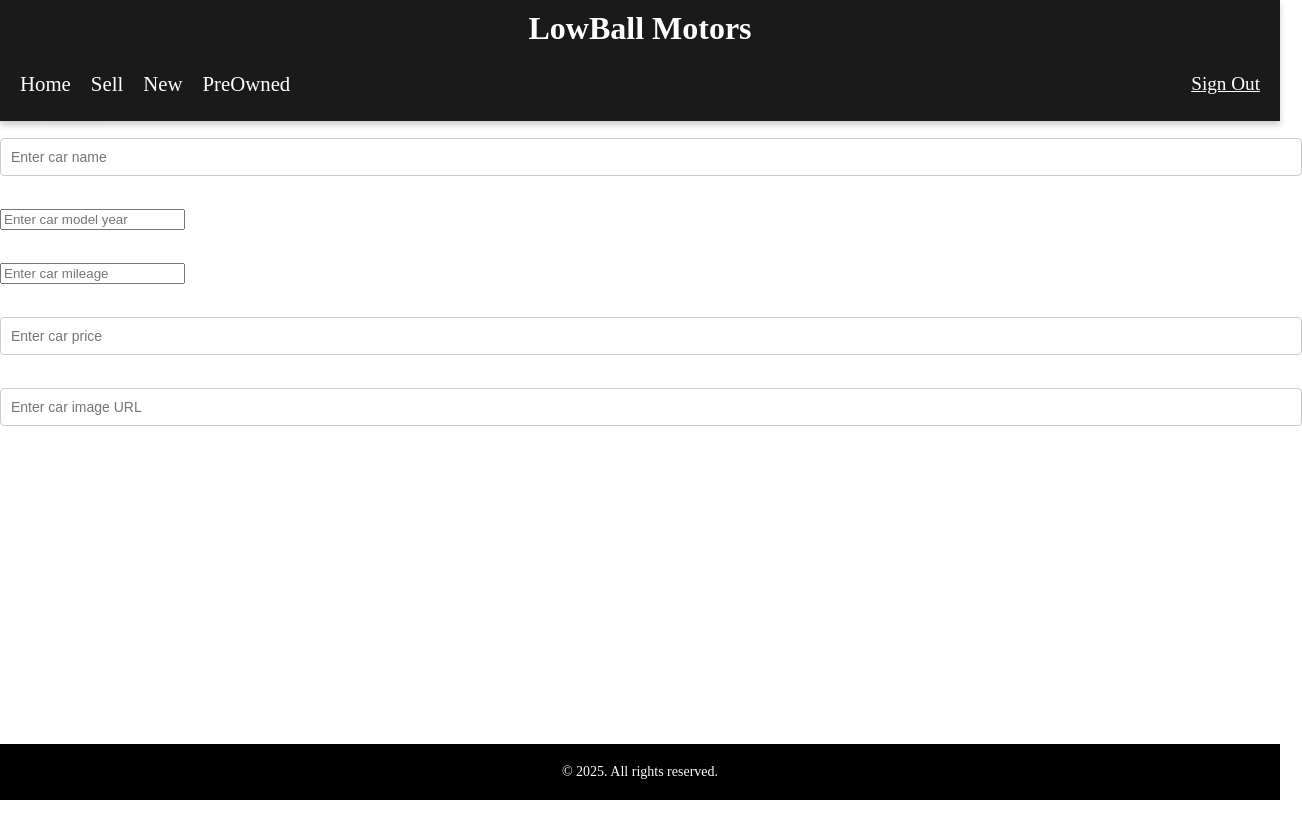
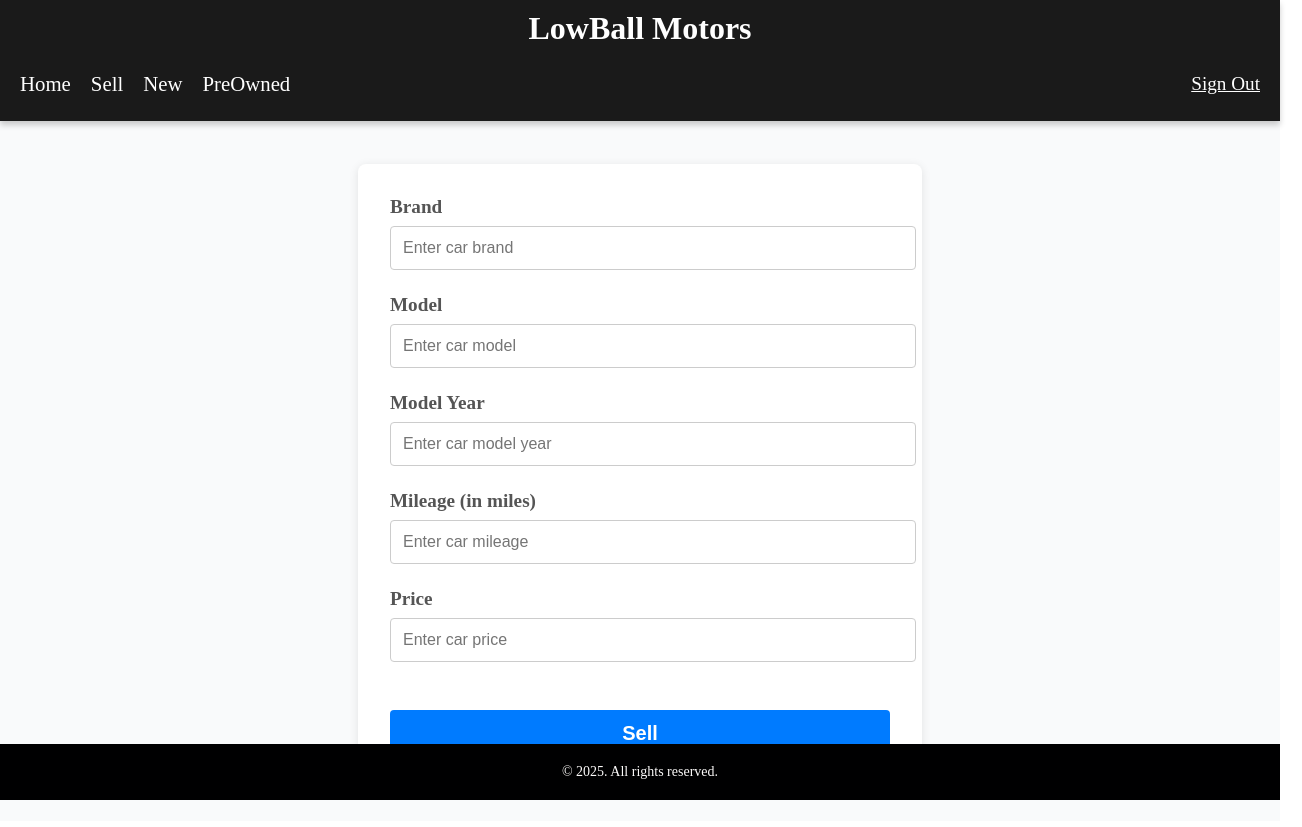
Before and after one commit to Anshul1555/LowBall-Motors, a React (Vite) app in the folder client/: page /sell in a window 1280 px wide. Shown: the whole page, 1302 px wide, since content can reach past the window. Built offline with nearby package versions, Linux system fonts and the light colour scheme.

Commit message:
Fix for sell page

```diff
--- a/client/src/components/Header.tsx
+++ b/client/src/components/Header.tsx
@@ -16,7 +16,7 @@ function Header() {
         <div className="header-bottom">
           <nav className="header-menu">
             <ul className="menu-links">
-              <li><Link to="/">Home</Link></li>
+              <li><Link to="/home">Home</Link></li>
               <li><Link to="/sell">Sell</Link></li>
               <li><Link to="/new">New</Link></li>
               <li><Link to="/coming">PreOwned</Link></li>
--- /dev/null
+++ b/client/src/css/Sell.css
@@ -0,0 +1,93 @@
+/* Ensuring the page content remains between the Header and Footer */
+.main-content {
+    display: flex;
+    flex-direction: column;
+    min-height: 100vh; /* Ensures full viewport coverage */
+}
+
+/* Container for the Sell Page */
+.sell-container {
+    padding: 2rem 3rem;
+    background-color: #f9fafb;
+    min-height: calc(100vh - 10px - 60px); /* Adjusted based on header/footer height */
+    display: flex;
+    flex-direction: column;
+    align-items: center;
+    justify-content: center;
+    margin: 0 auto;
+    flex-grow: 1;
+}
+
+/* Header styling */
+.sell-header {
+    text-align: center;
+    margin-bottom: 2rem;
+}
+
+.sell-header h2 {
+    font-size: 2.5rem;
+    font-weight: bold;
+    color: #000;
+}
+
+/* Form Container */
+.form-container {
+    background-color: #fff;
+    padding: 2rem;
+    border-radius: 8px;
+    box-shadow: 0 2px 10px rgba(0, 0, 0, 0.1);
+    width: 100%;
+    max-width: 500px;
+    display: flex;
+    flex-direction: column;
+}
+
+/* Input Fields */
+.form-container .mb-4 {
+    margin-bottom: 1.5rem;
+}
+
+.form-container label {
+    display: block;
+    font-size: 1.2rem;
+    font-weight: bold;
+    margin-bottom: 0.5rem;
+    color: #555;
+}
+
+.form-container input {
+    width: 100%;
+    padding: 0.75rem;
+    border: 1px solid #ccc;
+    border-radius: 4px;
+    font-size: 1rem;
+    transition: all 0.3s ease;
+}
+
+.form-container input:focus {
+    border-color: #007bff;
+    outline: none;
+    box-shadow: 0 0 5px rgba(0, 123, 255, 0.5);
+}
+
+/* Submit Button */
+.btn-sell {
+    padding: 0.75rem 1.5rem;
+    background-color: #007bff;
+    color: white;
+    font-size: 1.25rem;
+    font-weight: bold;
+    border: none;
+    border-radius: 4px;
+    margin-top: 1.5rem;
+    cursor: pointer;
+    transition: background-color 0.3s ease;
+}
+
+.btn-sell:hover {
+    background-color: #0056b3;
+}
+
+.btn-sell:active {
+    background-color: #004085;
+}
--- a/client/src/main.tsx
+++ b/client/src/main.tsx
@@ -27,7 +27,7 @@ const router = createBrowserRouter([
       },
       {
         path: '/sell',
-        element: <Sell /> // Example for sell page
+        element: <Sell />
       },
       {
         path: '/new',
--- a/client/src/pages/Home.tsx
+++ b/client/src/pages/Home.tsx
@@ -8,14 +8,10 @@ const Home: React.FC = () => {
   const [error, setError] = useState<string | null>(null);
 
   useEffect(() => {
-    // Fetch car data from API (with authorization token if available)
+    // Fetch car data from API
     const fetchCars = async () => {
-      const token = localStorage.getItem('token'); // Get token from localStorage
-
       try {
-        const response = await axios.get('http://localhost:3001/api/cars', {
-          headers: token ? { Authorization: `Bearer ${token}` } : {}, // Pass token if available
-        });
+        const response = await axios.get('http://localhost:3001/api/cars');
         console.log('Fetched cars:', response.data); // Log the fetched data
         setCars(response.data); // Set the fetched car data to state
         setLoading(false); // Stop the loading spinner
--- a/client/src/pages/Login.tsx
+++ b/client/src/pages/Login.tsx
@@ -30,7 +30,7 @@ function Login() {
       console.log('Login successful');
 
       // After successful login, navigate to /home
-      navigate('/home');
+      navigate('/Home');
     } catch (err) {
       console.error('Failed to login', err);
       alert('Login failed. Please check your credentials.');
--- a/client/src/pages/Sell.tsx
+++ b/client/src/pages/Sell.tsx
@@ -1,16 +1,16 @@
 import React, { useState } from 'react';
-import { Button } from '../components/ui/Button';
+import '../css/Sell.css';
 
-function Sell({ onSubmit }) {
+function Sell() {
   const [carDetails, setCarDetails] = useState({
-    name: '',
+    brand: '',
+    model: '',
     year: '',
     mileage: '',
     price: '',
-    image: '', // Added field for car image
   });
 
-  const handleInputChange = (e) => {
+  const handleInputChange = (e: React.ChangeEvent<HTMLInputElement>) => {
     const { name, value } = e.target;
     setCarDetails((prevDetails) => ({
       ...prevDetails,
@@ -18,93 +18,132 @@ function Sell({ onSubmit }) {
     }));
   };
 
-  const handleSubmit = (e) => {
+  const handleSubmit = async (e: React.FormEvent) => {
     e.preventDefault();
-    onSubmit(carDetails);  // Send car details to parent (App.js)
-    setCarDetails({ name: '', year: '', mileage: '', price: '', image: '' }); // Reset form
+
+    const { brand, model, year, mileage, price } = carDetails;
+
+    if (!brand || !model || !year || !mileage || !price) {
+      alert('Please fill in all required fields');
+      return;
+    }
+
+    const yearNum = parseInt(year);
+    const mileageNum = parseInt(mileage);
+    const priceNum = parseFloat(price);
+
+    if (yearNum < 2015 || yearNum > 2025) {
+      alert('Model year must be between 2015 and 2025');
+      return;
+    }
+
+    if (mileageNum < 0) {
+      alert('Mileage cannot be negative');
+      return;
+    }
+
+    try {
+      const response = await fetch('http://localhost:3001/api/cars', {
+        method: 'POST',
+        headers: {
+          'Content-Type': 'application/json',
+        },
+        body: JSON.stringify({
+          brand,
+          model,
+          year: yearNum,
+          mileage: mileageNum,
+          price: priceNum,
+        }),
+      });
+
+      const result = await response.json();
+
+      if (!response.ok) {
+        throw new Error(result.message || 'Failed to submit car details');
+      }
+
+      alert('Car listed successfully!');
+      setCarDetails({ brand: '', model: '', year: '', mileage: '', price: '' });
+    } catch (error) {
+      console.error('Error:', error);
+      alert('Failed to list car. Please try again later.');
+    }
   };
 
   return (
-    <div className="px-10 md:px-20 my-10">
-      <div className="flex items-center">
-        <div className="flex-grow text-center">
-          <h2 className="font-bold text-4xl inline-block">Sell Your Car</h2>
-        </div>
-        {/* Sell button triggers the form submission */}
-        <button
-          type="submit"
-          className="bg-blue-500 text-white px-8 py-4 text-xl rounded"
-          onClick={handleSubmit} // Directly trigger handleSubmit
-        >
-          Sell
-        </button>
+    <div className="sell-container">
+      <div className="sell-header">
+        <h2>Sell Your Car</h2>
       </div>
 
-      <form className="p-10" onSubmit={handleSubmit}>
+      <form className="form-container" onSubmit={handleSubmit}>
         <div className="mb-4">
-          <label htmlFor="name" className="block text-lg font-medium">Car Name</label>
+          <label htmlFor="brand">Brand</label>
           <input
             type="text"
-            id="name"
-            name="name"
-            value={carDetails.name}
+            id="brand"
+            name="brand"
+            value={carDetails.brand}
             onChange={handleInputChange}
-            className="w-full p-2 border border-gray-300 rounded"
-            placeholder="Enter car name"
+            placeholder="Enter car brand"
           />
         </div>
 
         <div className="mb-4">
-          <label htmlFor="year" className="block text-lg font-medium">Model Year</label>
+          <label htmlFor="model">Model</label>
+          <input
+            type="text"
+            id="model"
+            name="model"
+            value={carDetails.model}
+            onChange={handleInputChange}
+            placeholder="Enter car model"
+          />
+        </div>
+
+        <div className="mb-4">
+          <label htmlFor="year">Model Year</label>
           <input
             type="number"
             id="year"
             name="year"
             value={carDetails.year}
             onChange={handleInputChange}
-            className="w-full p-2 border border-gray-300 rounded"
             placeholder="Enter car model year"
+            min="2015"
+            max="2025"
           />
         </div>
 
         <div className="mb-4">
-          <label htmlFor="mileage" className="block text-lg font-medium">Mileage (in miles)</label>
+          <label htmlFor="mileage">Mileage (in miles)</label>
           <input
             type="number"
             id="mileage"
             name="mileage"
             value={carDetails.mileage}
             onChange={handleInputChange}
-            className="w-full p-2 border border-gray-300 rounded"
             placeholder="Enter car mileage"
+            min="0"
           />
         </div>
 
         <div className="mb-4">
-          <label htmlFor="price" className="block text-lg font-medium">Price</label>
+          <label htmlFor="price">Price</label>
           <input
             type="text"
             id="price"
             name="price"
             value={carDetails.price}
             onChange={handleInputChange}
-            className="w-full p-2 border border-gray-300 rounded"
             placeholder="Enter car price"
           />
         </div>
 
-        <div className="mb-4">
-          <label htmlFor="image" className="block text-lg font-medium">Car Image URL</label>
-          <input
-            type="text"
-            id="image"
-            name="image"
-            value={carDetails.image}
-            onChange={handleInputChange}
-            className="w-full p-2 border border-gray-300 rounded"
-            placeholder="Enter car image URL"
-          />
-        </div>
+        <button type="submit" className="btn-sell">
+          Sell
+        </button>
       </form>
     </div>
   );
```
